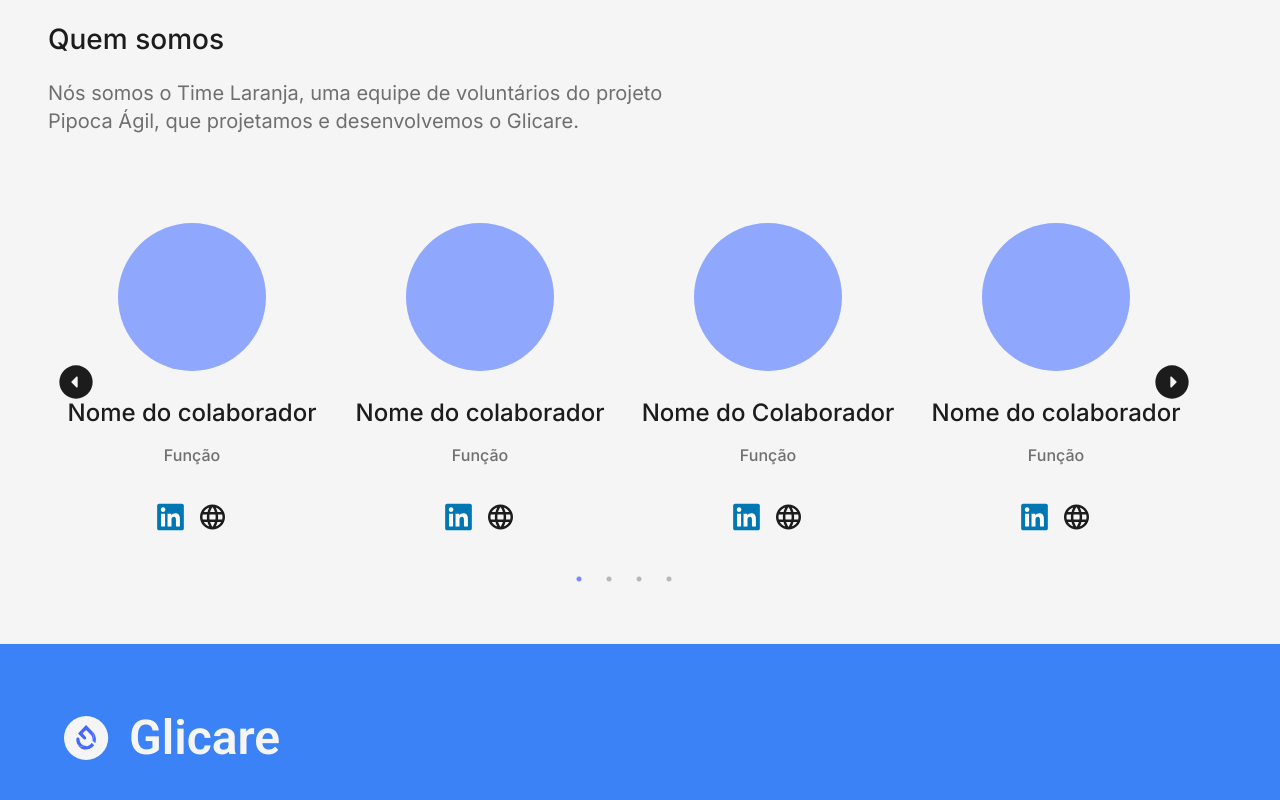
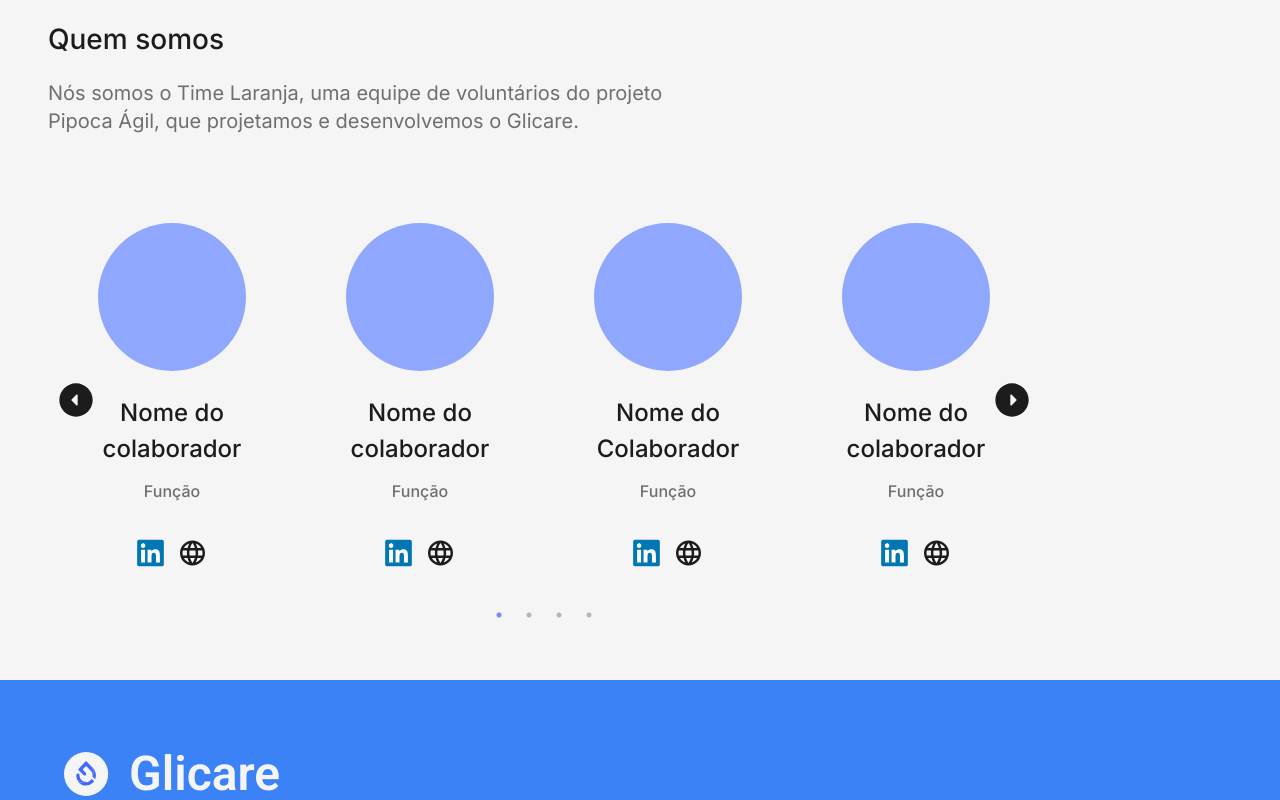
Before and after one commit to Daniel-san8/Glicare, a Next.js app in the folder Glicare/: page / in a window 1280 px wide. Shown: the part 671-1471 px from the top of the page. Built offline with nearby package versions, Linux system fonts and the light colour scheme.

Commit message:
ajustando carrossel

```diff
--- a/Glicare/src/app/components/about_us.tsx
+++ b/Glicare/src/app/components/about_us.tsx
@@ -38,11 +38,11 @@
         </p>
       </div>
 
-      <div className="mt-16 pl-6 pr-20">
+      <div className="mt-16 pl-6 pr-60">
         <Slider {...settings}>
           {Colaborators.map((colaborator) => (
             <div key={colaborator.id} className="pt-6">
-              <div className="flex items-center justify-center space-x-2">
+              <div className="flex items-center justify-center space-x-1">
                 <IconEllipsePhoto />
               </div>
               <h3 className="text-dark text-center text-2xl font-medium leading-normal mt-6">
--- a/Glicare/src/app/globals.css
+++ b/Glicare/src/app/globals.css
@@ -37,21 +37,6 @@
   color: var(--text-blue);
 }
 
-.slick-arrow {
-  top: 50%;
-  transform: translateY(-50%);
-  z-index: 100;
-  cursor: pointer;
-  width: 40px;
-  height: 40px;
-}
-
-.slick-dots li button:before {
-  font-size: 12px;
-  color: var(--text-gray);
-  opacity: 0.5;
-}
-
 .slick-dots li.slick-active button:before {
   color: var(--primary) !important;
   opacity: 1;
```
